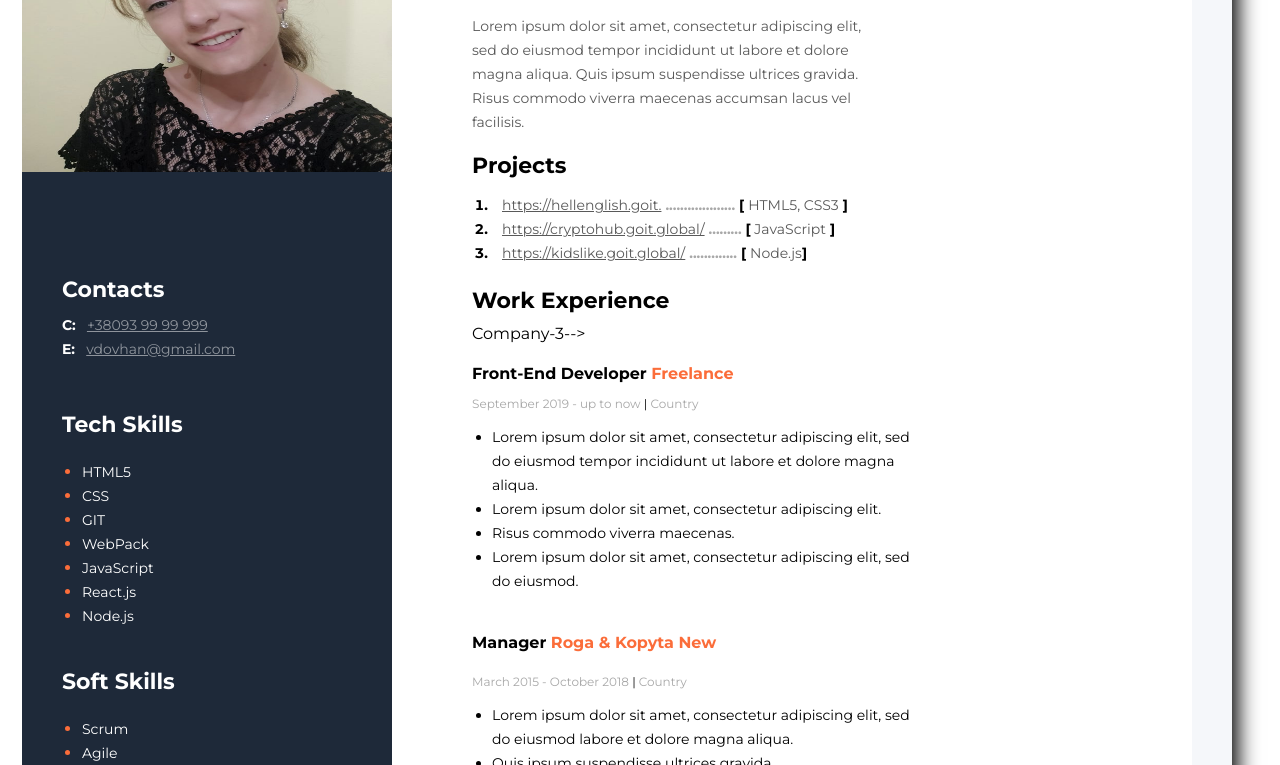
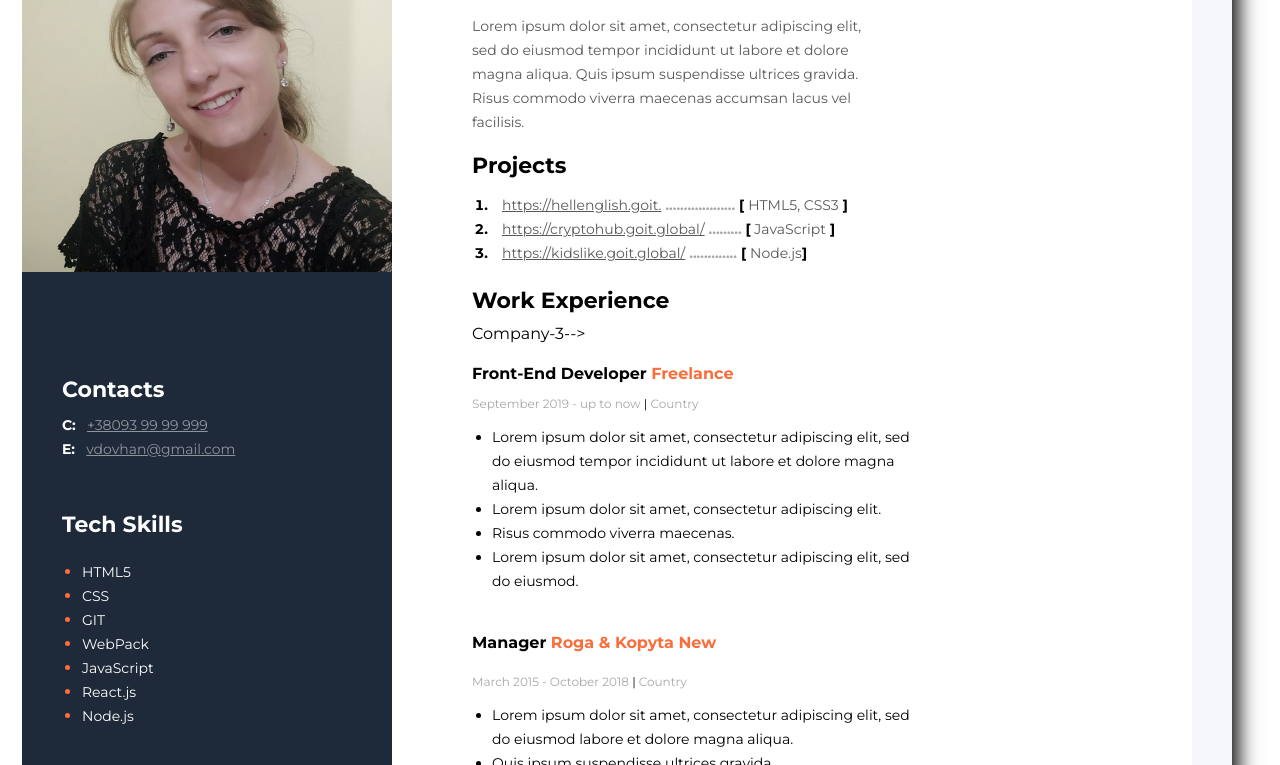
Before and after one commit to Vita-Dovhan/my-resume, a plain HTML site: page index.html in a window 1280 px wide. Shown: the part 298-1063 px from the top of the page. Drawn offline with Linux system fonts and the light colour scheme.

Commit message:
last-changes

```diff
--- a/index.html
+++ b/index.html
@@ -90,7 +90,7 @@
         </div>
         <!--sidebar-section-->
         <aside class="sidebar-section">
-<img class="my-photo" src="img/my.jpg" alt="my-photo" width="370" height="350">
+<img class="my-photo" src="img/my.jpg" alt="my-photo" width="370" height="450">
 <!--contacts-section-->
 <div class="contacts-section">
 <h3 class="contacts">Contacts</h3>
```
